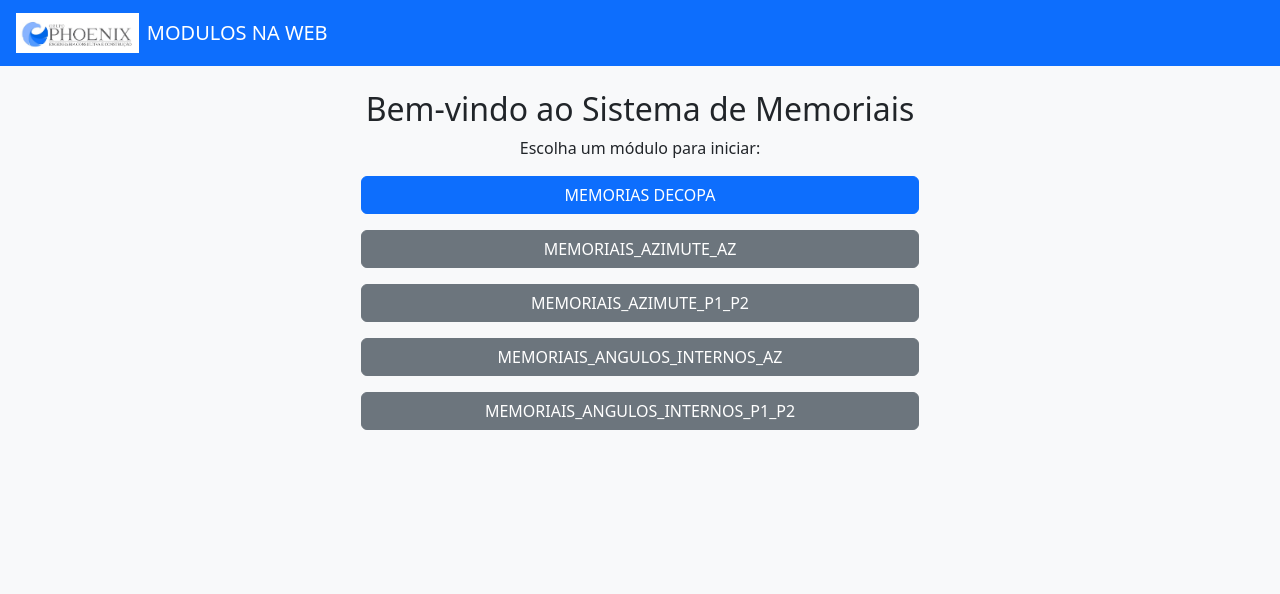
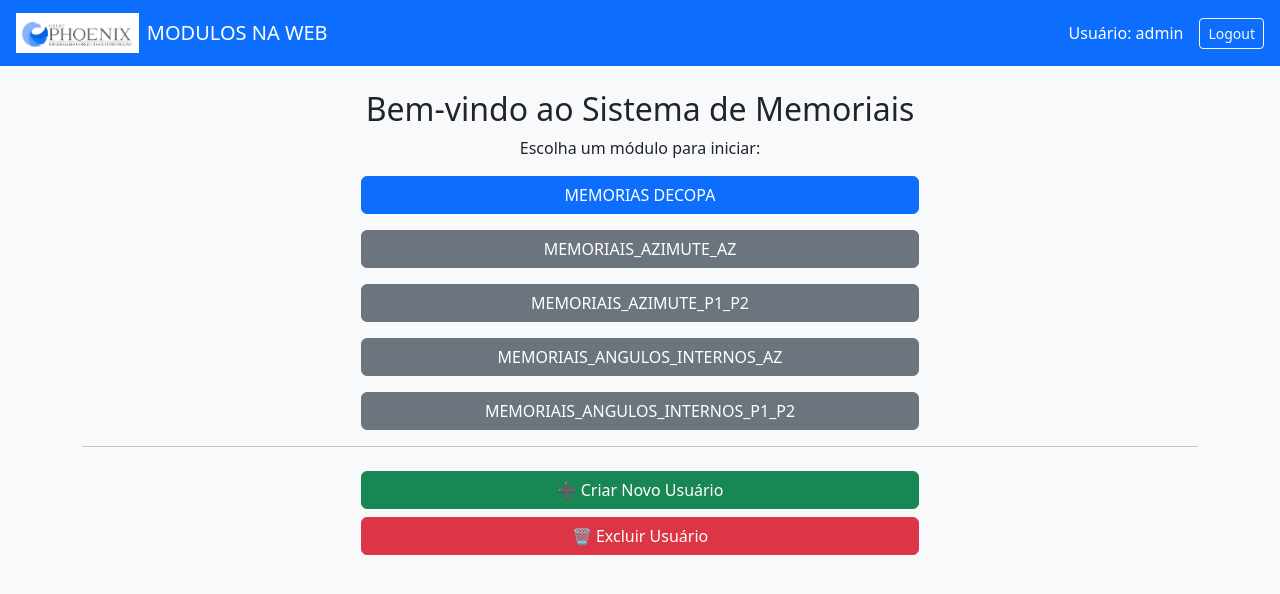
Before and after one commit to Paulo425/modulos-na-web, a Flask app: page / in a window 1280 px wide. Shown: the top 594 px of the page. Run offline with Flask 3, Linux system fonts and the light colour scheme; the visitor is signed in with stand-in values (Sample User, id 1).

Commit message:
Mudança na gestao senha e saida do sistema

```diff
--- a/templates/base.html
+++ b/templates/base.html
@@ -6,15 +6,25 @@
     <link href="https://cdn.jsdelivr.net/npm/bootstrap@5.3.0/dist/css/bootstrap.min.css" rel="stylesheet">
 </head>
 <body class="bg-light">
+
 <nav class="navbar navbar-expand-lg navbar-dark bg-primary px-3">
     <a class="navbar-brand d-flex align-items-center" href="{{ url_for('home') }}">
         <img src="{{ url_for('static', filename='img/logo.png') }}" alt="Logo" height="40" class="me-2">
         MODULOS NA WEB
     </a>
+
+    {% if session.get('usuario') %}
+    <div class="ms-auto d-flex align-items-center">
+        <span class="text-white me-3">Usuário: {{ session['usuario'] }}</span>
+        <a href="{{ url_for('logout') }}" class="btn btn-outline-light btn-sm">Logout</a>
+    </div>
+    {% endif %}
 </nav>
+
 <div class="container py-4">
     {% block conteudo %}{% endblock %}
 </div>
+
 <script src="https://cdn.jsdelivr.net/npm/bootstrap@5.3.0/dist/js/bootstrap.bundle.min.js"></script>
 </body>
 </html>
--- a/templates/index.html
+++ b/templates/index.html
@@ -3,6 +3,7 @@
 {% block conteudo %}
 <h2 class="text-center">Bem-vindo ao Sistema de Memoriais</h2>
 <p class="text-center">Escolha um módulo para iniciar:</p>
+
 <div class="d-grid gap-3 col-6 mx-auto">
     <a href="{{ url_for('memoriais_descritivos') }}" class="btn btn-primary">MEMORIAS DECOPA</a>
     <a href="{{ url_for('memoriais_azimute_az') }}" class="btn btn-secondary">MEMORIAIS_AZIMUTE_AZ</a>
@@ -10,4 +11,13 @@
     <a href="{{ url_for('memoriais_angulos_internos_az') }}" class="btn btn-secondary">MEMORIAIS_ANGULOS_INTERNOS_AZ</a>
     <a href="{{ url_for('memoriais_angulos_internos_p1_p2') }}" class="btn btn-secondary">MEMORIAIS_ANGULOS_INTERNOS_P1_P2</a>
 </div>
+
+{% if session.get('usuario') == 'admin' %}
+<hr>
+<div class="d-grid gap-2 col-6 mx-auto mt-4">
+    <a href="{{ url_for('criar_usuario') }}" class="btn btn-success">➕ Criar Novo Usuário</a>
+    <a href="{{ url_for('excluir_usuario') }}" class="btn btn-danger">🗑️ Excluir Usuário</a>
+</div>
+{% endif %}
+
 {% endblock %}
```
